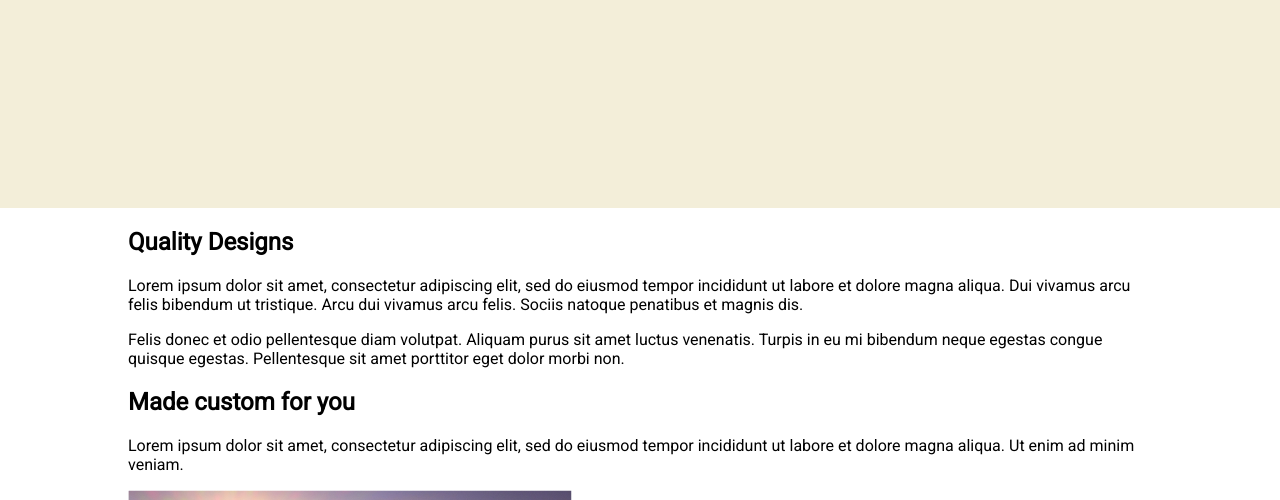
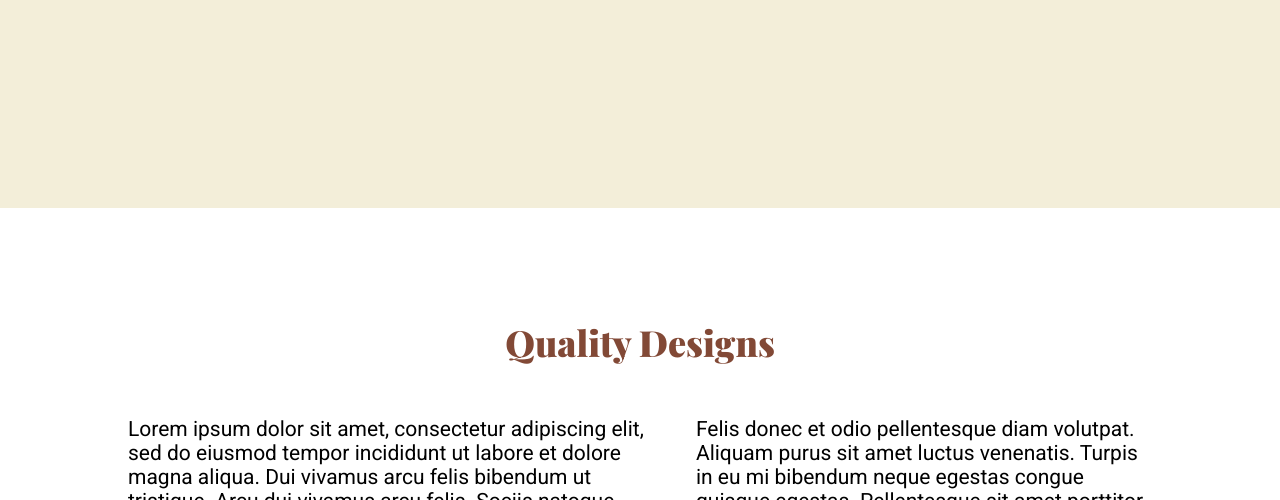
Before and after one commit to Patrick-Dolan/kp-responsivelayouts-d12, a plain HTML site: page index.html in a window 1280 px wide. Shown: the part 452-952 px from the top of the page. Drawn offline with nearby package versions, Linux system fonts and the light colour scheme.

Commit message:
styling: setup quality designs section with a two column layout

```diff
--- a/index.html
+++ b/index.html
@@ -16,21 +16,23 @@
     </div>
   </div>
   <main class="container">
-    <section>
+    <section class="quality-designs">
       <h2>Quality Designs</h2>
-      <p>
+      <div class="row">
+        <p class="col">
           Lorem ipsum dolor sit amet, consectetur adipiscing elit,
           sed do eiusmod tempor incididunt ut labore et dolore
           magna aliqua. Dui vivamus arcu felis bibendum ut
           tristique. Arcu dui vivamus arcu felis. Sociis natoque
           penatibus et magnis dis.
         </p>
-      <p>
+        <p class="col">
           Felis donec et odio pellentesque diam volutpat. Aliquam
           purus sit amet luctus venenatis. Turpis in eu mi
           bibendum neque egestas congue quisque egestas.
           Pellentesque sit amet porttitor eget dolor morbi non.
         </p>
+      </div>
     </section>
     <section>
       <h2>Made custom for you</h2>
--- a/styles.css
+++ b/styles.css
@@ -12,10 +12,23 @@ img {
   max-width: 100%;
 }
 
+p {
+  font-size: 21px;
+}
+
 .container {
   width: 80%;
   max-width: 1128px;
   margin: 0 auto;
+}
+
+.row {
+  display: flex;
+  gap: 3em;
+}
+
+.two-col {
+  width: 50%;
 }
 
 .hero {
@@ -41,3 +54,14 @@ img {
   font-size: 3.75rem;
   color: #824936;
 }
+
+.quality-designs {
+  padding: 5em 0;
+}
+
+.quality-designs h2 {
+  text-align: center;
+  font-family: 'Playfair Display', serif;
+  font-size: 2.25rem;
+  color: #824936;
+}
```
Lines whose indentation alone changed are shown as unchanged.
